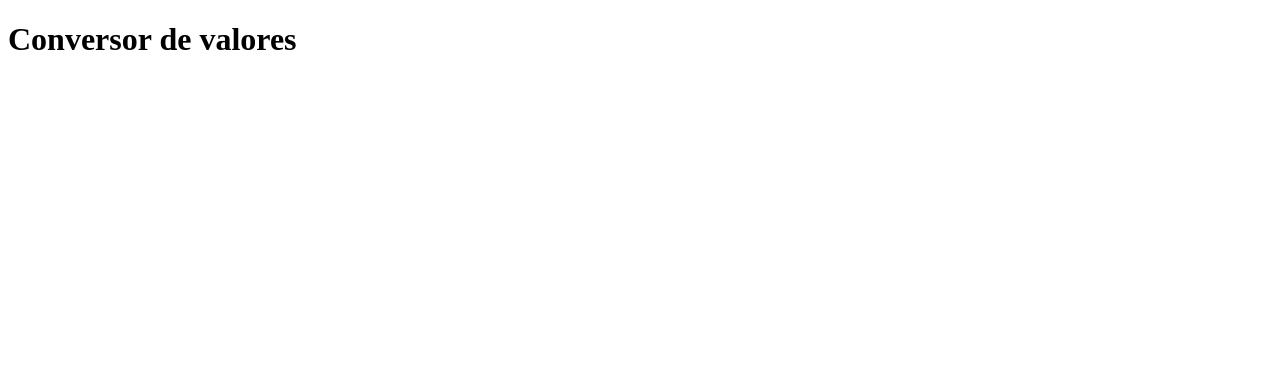
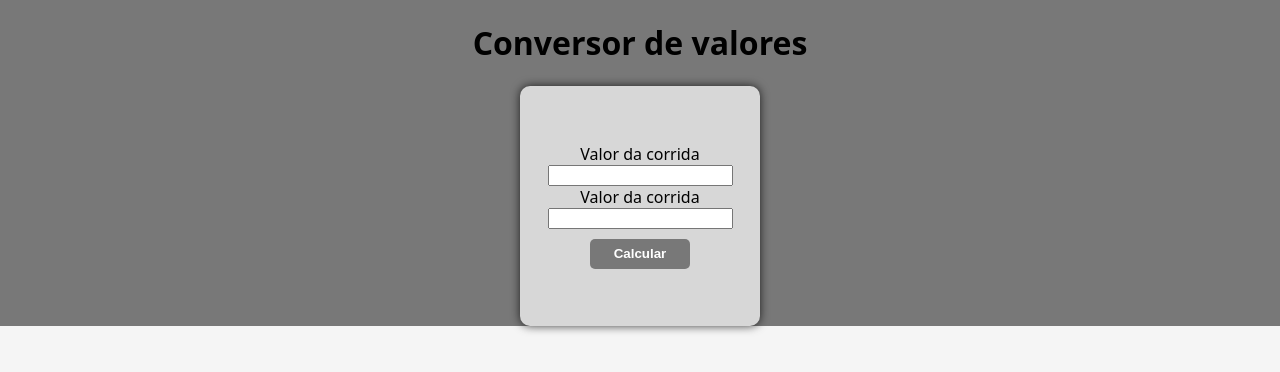
Before and after one commit to raphahonorato/conversor-km, a plain HTML site: page index.html in a window 1280 px wide. Drawn offline with Linux system fonts and the light colour scheme.

Commit message:
criando estrutura inicial

```diff
--- /dev/null
+++ b/code/code.js
@@ -0,0 +1,3 @@
+function calcular(){
+
+}
--- a/index.html
+++ b/index.html
@@ -1,11 +1,30 @@
 <!DOCTYPE html>
 <html lang="pt-br">
+
 <head>
     <meta charset="UTF-8">
     <meta name="viewport" content="width=device-width, initial-scale=1.0">
+    <script src="./code/"></script>
+    <link rel="stylesheet" href="./style/style.css">
     <title>Conversor de valores</title>
 </head>
+
 <body>
-    <h1>Conversor de valores</h1>
+    <div id="container">
+        <h1>Conversor de valores</h1>
+        <form>
+            <label for="preco">Valor da corrida</label>
+            <input type="number" id="preco" />
+
+            <label for="km">Valor da corrida</label>
+            <input type="number" id="km" />
+            <div id="divButton">
+                <button onclick="calcular()">
+                    Calcular
+                </button>
+            </div>
+        </form>
+    </div>
 </body>
+
 </html>
--- /dev/null
+++ b/style/style.css
@@ -0,0 +1,53 @@
+body{
+    margin: 0;
+    padding: 0;
+    font-family: system-ui, -apple-system, BlinkMacSystemFont, 'Segoe UI', Roboto, Oxygen, Ubuntu, Cantarell, 'Open Sans', 'Helvetica Neue', sans-serif;
+    background-color: #f5f5f5;
+
+}
+#container{
+    width: 100%;
+    height: 100%;
+    background-color: #787878; /* Cor de fundo da div */
+    display: flex;
+    flex-direction: column;
+    justify-content: center;
+    align-items: center;
+}
+
+form{
+    width: 200px;
+    height: 200px;
+    background-color: #d7d7d7;
+    border-radius: 10px;
+    padding: 20px;
+    box-shadow: 0px 0px 10px 0px rgba(0,0,0,0.75);
+    justify-content: center;
+    align-items: center;
+    display: flex;
+    flex-direction: column;
+}
+
+button{
+    width: 50%;
+    height: 30px;
+    background-color: #787878;
+    border: none;
+    border-radius: 5px;
+    color: #fff;
+    font-weight: bold;
+    cursor: pointer;
+    display: flex;
+    flex-direction: column;
+    justify-content: center;
+    align-items: center;
+    margin-top: 10px;
+}
+
+#divButton{
+    width: 100%;
+    display: flex;
+    flex-direction: row;
+    justify-content: center;
+    align-items: center;
+}
```
